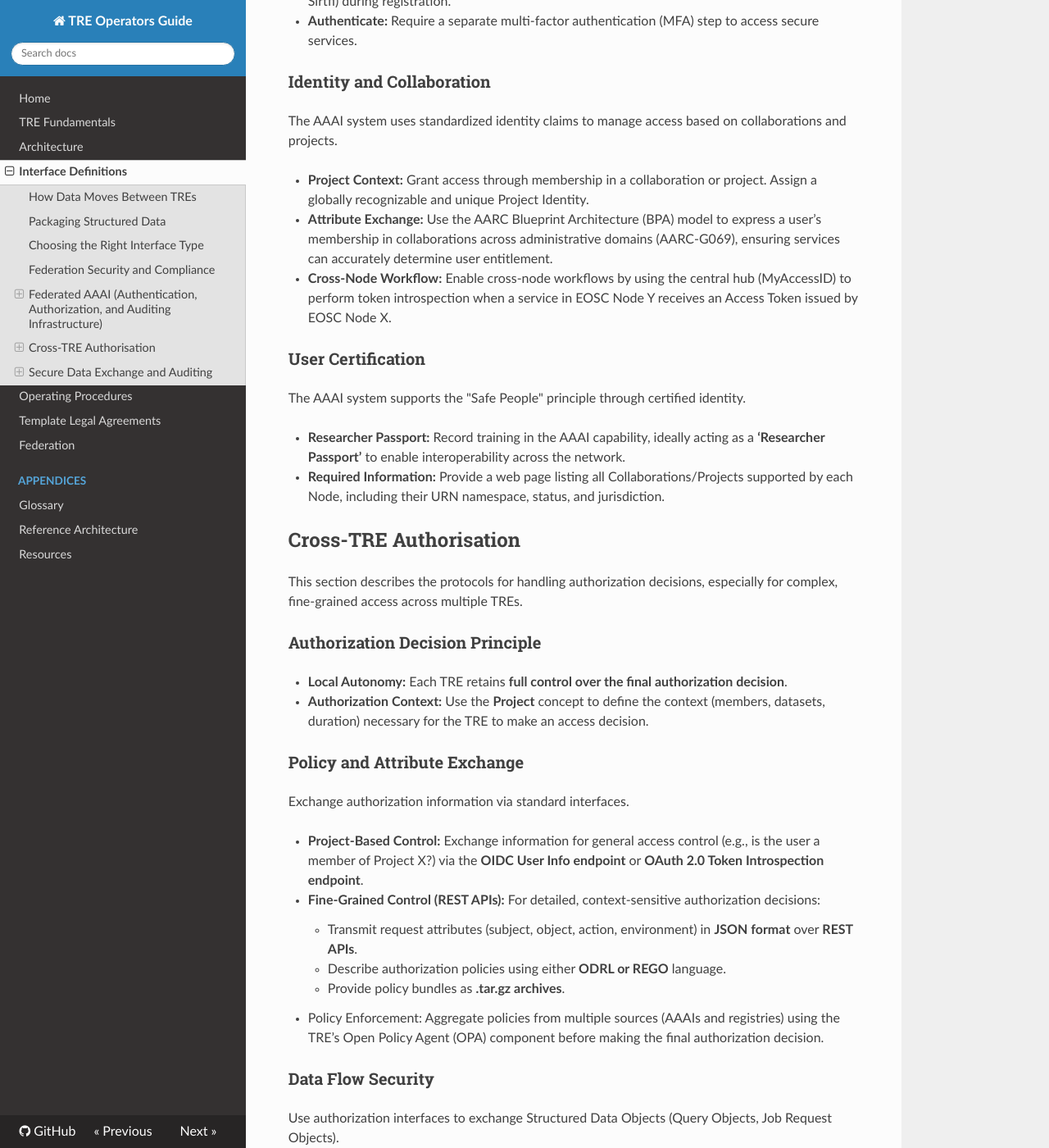
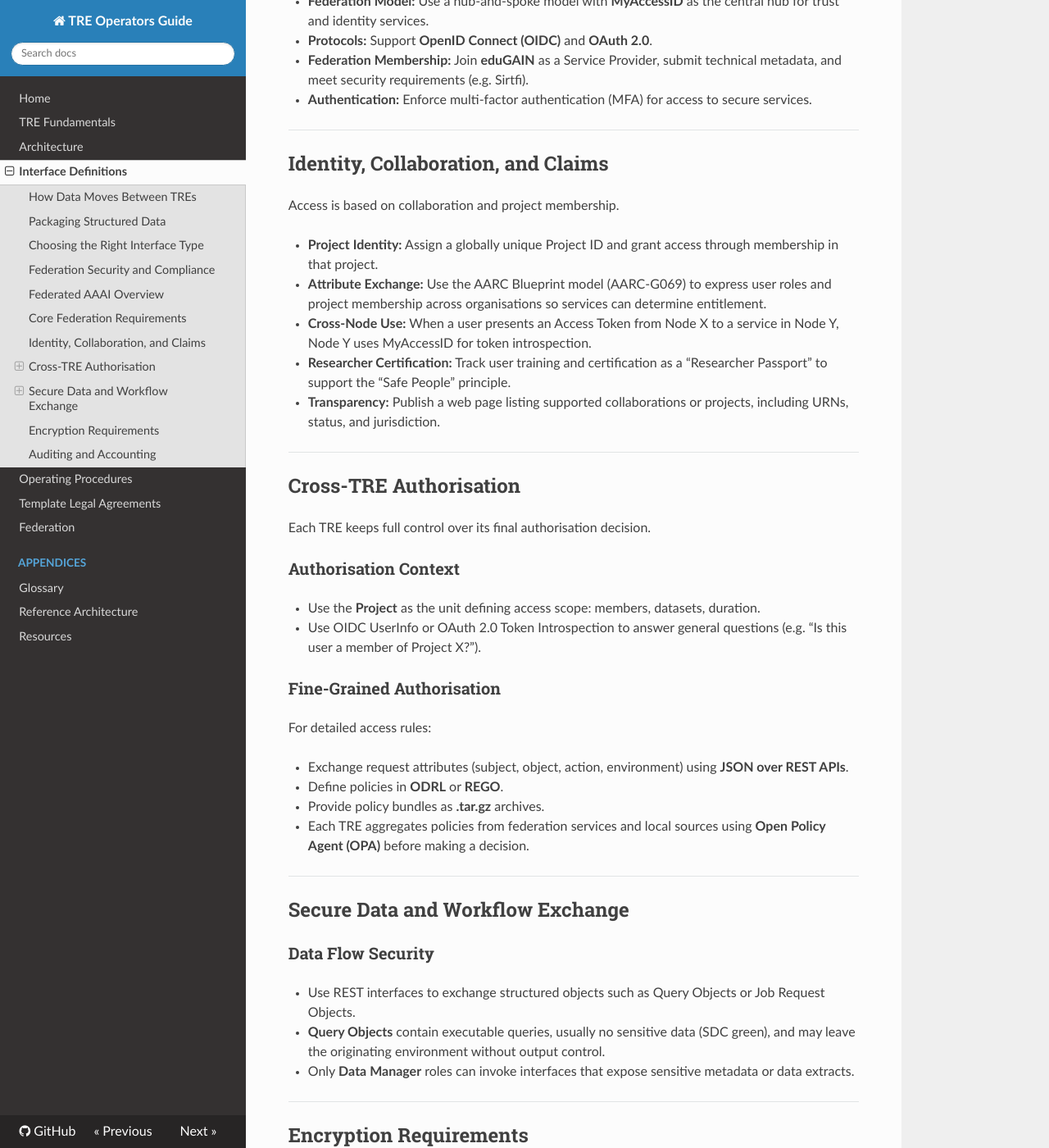
Before and after one commit to unioslo/tre-operators-docs, an MkDocs documentation site: the page built from docs/modules/interfaces/index.md, in a window 1280 px wide and 1400 px high, scrolled down 2104 px. Shown: the whole window at 82% size. Built offline with MkDocs 1.6.1, drawn with Linux system fonts in a browser that asks for light colours; nearby versions of some CDN libraries; some of the changed text lies outside the part shown.

Commit message:
Refactor interface documentation for clarity and logical flow

```diff
--- a/docs/modules/interfaces/index.md
+++ b/docs/modules/interfaces/index.md
@@ -58,81 +58,86 @@ To maintain security and compliance:
 
 By following these practices, you help ensure the integrity, confidentiality, and traceability of all data exchanged in the federation.
 
-## Federated AAAI (Authentication, Authorization, and Auditing Infrastructure)
+Here’s a streamlined, active-voice rewrite of the entire document in a logical flow. Content is preserved but phrased more clearly, without duplication or unnecessary wording.
 
-Federated AAAI provides a consistent, secure approach to identity and access across multiple TREs.
+---
 
-### EOSC AAAI Federation Requirements
+## Federated AAAI Overview
 
-EOSC Nodes, including TRE Providers, comply with Federation AAAI requirements.
+Federated AAAI provides a secure, consistent approach to identity, access, and auditing across multiple Trusted Research Environments (TREs).
 
-*   **Architecture:** Operate an **AARC Blueprint compliant AAAI infrastructure** on each Node.
-*   **Model:** Use a **"hub-and-spoke" model** in the EOSC AAAI Federation, with **MyAccessID** as the central hub providing the Trust & Identity Layers.
-*   **Protocols:** Support **OpenID Connect (OIDC)** and **OAuth 2.0** protocols.
-*   **Enrol:** Join the eduGAIN Federation as a Service Provider. Provide technical metadata (e.g., Redirect URIs, security endpoints) and confirm compliance with security requirements (e.g., Sirtfi) during registration.
-*   **Authenticate:** Require a separate multi-factor authentication (MFA) step to access secure services.
+---
 
-### Identity and Collaboration
+## Core Federation Requirements
 
-The AAAI system uses standardized identity claims to manage access based on collaborations and projects.
+All EOSC Nodes, including TRE Providers, must:
 
-*   **Project Context:** Grant access through membership in a collaboration or project. Assign a globally recognizable and unique Project Identity.
-*   **Attribute Exchange:** Use the AARC Blueprint Architecture (BPA) model to express a user’s membership in collaborations across administrative domains (AARC-G069), ensuring services can accurately determine user entitlement.
-*   **Cross-Node Workflow:** Enable cross-node workflows by using the central hub (MyAccessID) to perform token introspection when a service in EOSC Node Y receives an Access Token issued by EOSC Node X.
+* **Architecture:** Run an AAAI infrastructure compliant with the AARC Blueprint.
+* **Federation Model:** Use a hub-and-spoke model with **MyAccessID** as the central hub for trust and identity services.
+* **Protocols:** Support **OpenID Connect (OIDC)** and **OAuth 2.0**.
+* **Federation Membership:** Join **eduGAIN** as a Service Provider, submit technical metadata, and meet security requirements (e.g. Sirtfi).
+* **Authentication:** Enforce multi-factor authentication (MFA) for access to secure services.
 
-### User Certification
+---
 
-The AAAI system supports the "Safe People" principle through certified identity.
+## Identity, Collaboration, and Claims
 
-*   **Researcher Passport:** Record training in the AAAI capability, ideally acting as a **‘Researcher Passport’** to enable interoperability across the network.
-*   **Required Information:** Provide a web page listing all Collaborations/Projects supported by each Node, including their URN namespace, status, and jurisdiction.
+Access is based on collaboration and project membership.
+
+* **Project Identity:** Assign a globally unique Project ID and grant access through membership in that project.
+* **Attribute Exchange:** Use the AARC Blueprint model (AARC-G069) to express user roles and project membership across organisations so services can determine entitlement.
+* **Cross-Node Use:** When a user presents an Access Token from Node X to a service in Node Y, Node Y uses MyAccessID for token introspection.
+* **Researcher Certification:** Track user training and certification as a “Researcher Passport” to support the “Safe People” principle.
+* **Transparency:** Publish a web page listing supported collaborations or projects, including URNs, status, and jurisdiction.
+
+---
 
 ## Cross-TRE Authorisation
 
-This section describes the protocols for handling authorization decisions, especially for complex, fine-grained access across multiple TREs.
+Each TRE keeps full control over its final authorisation decision.
 
-### Authorization Decision Principle
+### Authorisation Context
 
-*   **Local Autonomy:** Each TRE retains **full control over the final authorization decision**.
-*   **Authorization Context:** Use the **Project** concept to define the context (members, datasets, duration) necessary for the TRE to make an access decision.
+* Use the **Project** as the unit defining access scope: members, datasets, duration.
+* Use OIDC UserInfo or OAuth 2.0 Token Introspection to answer general questions (e.g. “Is this user a member of Project X?”).
 
-### Policy and Attribute Exchange
+### Fine-Grained Authorisation
 
-Exchange authorization information via standard interfaces.
+For detailed access rules:
 
-*   **Project-Based Control:** Exchange information for general access control (e.g., is the user a member of Project X?) via the **OIDC User Info endpoint** or **OAuth 2.0 Token Introspection endpoint**.
-*   **Fine-Grained Control (REST APIs):** For detailed, context-sensitive authorization decisions:
-    *   Transmit request attributes (subject, object, action, environment) in **JSON format** over **REST APIs**.
-    *   Describe authorization policies using either **ODRL or REGO** language.
-    *   Provide policy bundles as **.tar.gz archives**.
+* Exchange request attributes (subject, object, action, environment) using **JSON over REST APIs**.
+* Define policies in **ODRL** or **REGO**.
+* Provide policy bundles as **.tar.gz** archives.
+* Each TRE aggregates policies from federation services and local sources using **Open Policy Agent (OPA)** before making a decision.
 
-*   Policy Enforcement: Aggregate policies from multiple sources (AAAIs and registries) using the TRE’s Open Policy Agent (OPA) component before making the final authorization decision.
+---
+
+## Secure Data and Workflow Exchange
 
 ### Data Flow Security
 
-Use authorization interfaces to exchange Structured Data Objects (Query Objects, Job Request Objects).
+* Use REST interfaces to exchange structured objects such as Query Objects or Job Request Objects.
+* **Query Objects** contain executable queries, usually no sensitive data (SDC green), and may leave the originating environment without output control.
+* Only **Data Manager** roles can invoke interfaces that expose sensitive metadata or data extracts.
 
-*   **Query Objects (Direct Queries):** Use these objects to contain the executable query. They typically do not contain sensitive data and are designated **“SDC green”**. Usually, you do not need output control before they leave their originating environment.
-*   **Data Manager Roles:** Allow only system actors in **Data Manager** roles to invoke interface types that exchange sensitive metadata or data extracts.
+---
 
-## Secure Data Exchange and Auditing
+## Encryption Requirements
 
-This section lists the mandatory requirements for ensuring the confidentiality, integrity, and traceability of data exchanged between Federation Participants.
+Encrypt all traffic between Federation Participants:
 
-### Mandatory Encryption
+* Data transfers (e.g. data extracts via ingress/egress)
+* Query exchanges (direct and indirect)
+* Index data
+* All interface traffic must route through each Participant’s Security Server.
 
-Encrypt all network traffic between Federation Participants to maintain a secure and trustworthy foundation.
+---
 
-*   Data Exchange: Encrypt all data exchanged between Federation Participants. This applies to large transfers of Data Extract Objects (via Data Ingress/Egress).
-*   Query Exchange: Encrypt all query exchanges (both direct and indirect) between Participants.
-*   Index Exchange: Encrypt all index data exchanged between Participants.
-*   Security Server Role: Route all traffic to and from interface services through the Security Servers of the host Participant.
+## Auditing and Accounting
 
-### Auditing and Accounting Infrastructure
+Maintain traceability and compliance (e.g. GDPR).
 
-Use a standardized auditing system to maintain accountability and address auditing requirements (e.g., GDPR compliance).
-
-*   **Centralized Service:** Implement a centralized **ELK stack** (Elasticsearch, Logstash, Kibana) for the accounting/auditing federation service. TREs MAY deploy their own local ELK stack.
-*   **API Standard:** Use the **ELK compatible API** for all data submissions.
-*   **Mandatory Data Submission:** Send accounting information from TRE and federation services to an ELK stack.
-*   **Audit Model:** Use the prescribed accounting/auditing model for submitted information and make it available during the audit process to answer the basic questions: "who", "what", "when", "where".
+* Use a central **ELK Stack** (Elasticsearch, Logstash, Kibana) as the federation’s auditing/accounting service. TREs may also run local ELK instances.
+* Submit all accounting data through an **ELK-compatible API**.
+* TREs and federation services must send audit logs to the central ELK stack.
+* Use the standard audit model to answer “who,” “what,” “when,” and “where” during audits.
```
